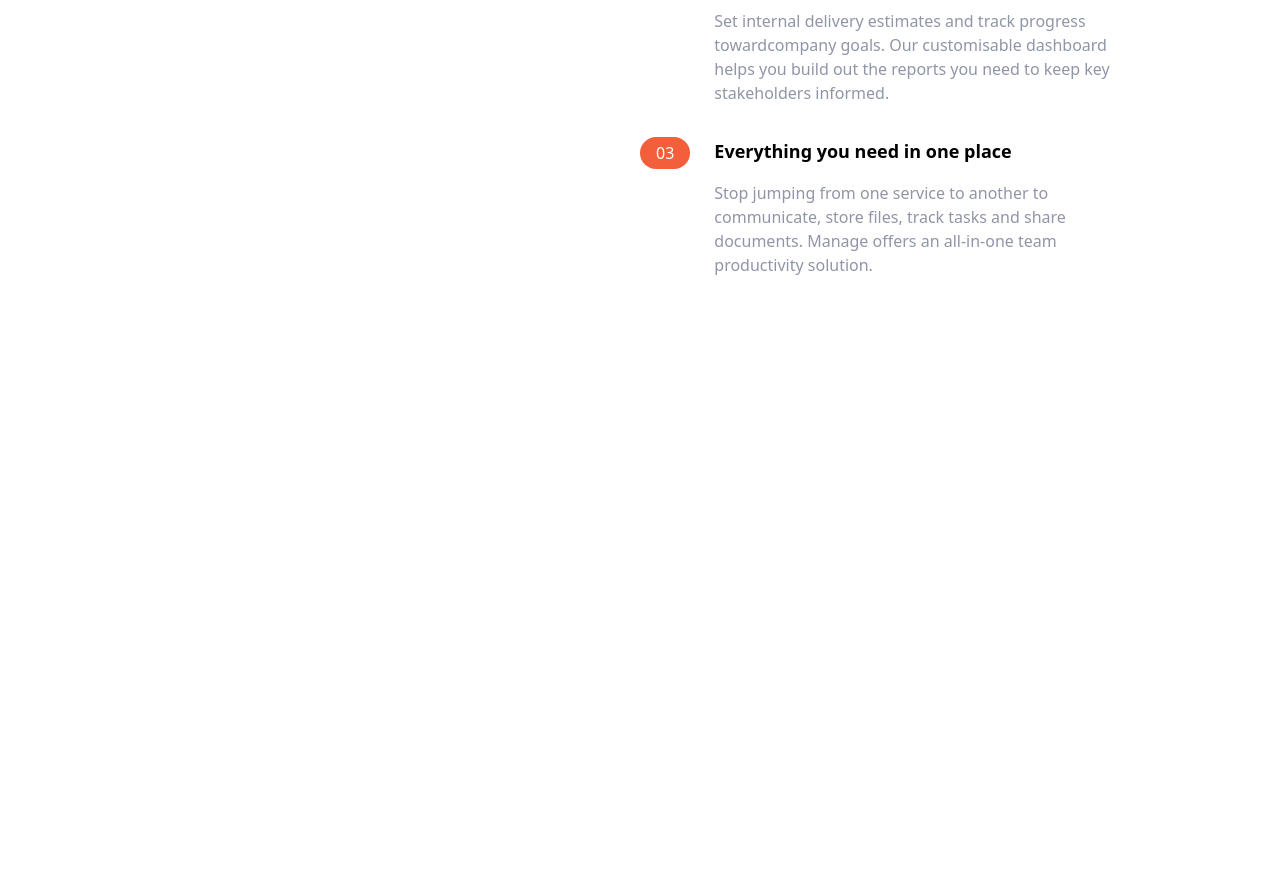
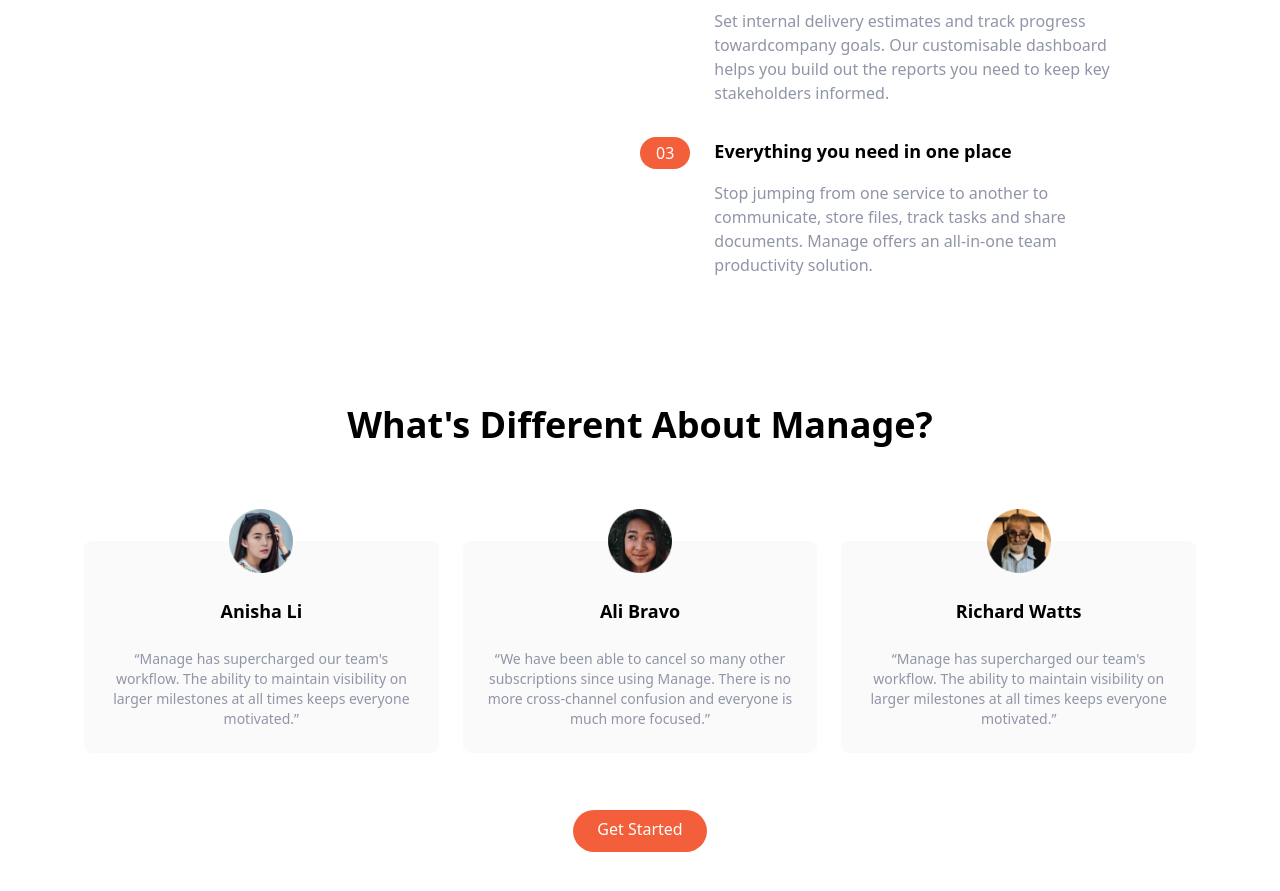
Before and after one commit to Greattie/tailwindproject, a website: page index.html in a window 1280 px wide. Shown: the part 863-1754 px from the top of the page. Before the commit the page ends 1140 px from the top, so only its background shows below. Drawn offline with Linux system fonts and the light colour scheme.

Commit message:
Created third section

```diff
--- a/index.html
+++ b/index.html
@@ -165,6 +165,63 @@
             </div>
         </div>
     </section>
+
+    <!-- SECTION THREE TESTIMONIALS -->
+    <section id="testimonials">
+        <!-- Container to heading and testm blocks -->
+        <div class="max-w-6xl px-5 mx-auto mt-32 text-center">
+            <!-- Heading -->
+            <h2 class="text-4xl font-bold text-center">
+                What's Different About Manage?
+            </h2>
+
+            <!-- Testimonials Container -->
+            <div class="flex flex-col mt-24 md:flex-row md:space-x-6">
+                <!-- Testimonial 1 -->
+                <div class="flex flex-col items-center p-6 space-y-6 rounded-lg bg-veryLightGray md:w-1/3">
+                    <img src="img/avatar-anisha.png" class="w-16 -mt-14" alt="" />
+                    <h5 class="text-lg font-bold">
+                        Anisha Li
+                    </h5>
+                    <p class="text-sm text-darkGrayishBlue">
+                        “Manage has supercharged our team's workflow. The ability to maintain visibility on larger
+                        milestones at all times keeps everyone motivated.”
+                    </p>
+                </div>
+
+                <!-- Testimonial 2 -->
+                <div class="hidden flex-col items-center p-6 space-y-6 rounded-lg bg-veryLightGray md:flex md:w-1/3">
+                    <img src="img/avatar-ali.png" class="w-16 -mt-14" alt="" />
+                    <h5 class="text-lg font-bold">
+                        Ali Bravo
+                    </h5>
+                    <p class="text-sm text-darkGrayishBlue">
+                        “We have been able to cancel so many other subscriptions since using Manage. There is no more
+                        cross-channel confusion and everyone is much more focused.”
+                    </p>
+                </div>
+
+                <!-- Testimonial 3 -->
+                <div class="hidden flex-col items-center p-6 space-y-6 rounded-lg bg-veryLightGray md:flex md:w-1/3">
+                    <img src="img/avatar-richard.png" class="w-16 -mt-14" alt="" />
+                    <h5 class="text-lg font-bold">
+                        Richard Watts
+                    </h5>
+                    <p class="text-sm text-darkGrayishBlue">
+                        “Manage has supercharged our team's workflow. The ability to maintain visibility on larger
+                        milestones at all times keeps
+                        everyone motivated.”
+                    </p>
+                </div>
+            </div>
+            <!-- Button -->
+            <div class="my-16">
+                <a href="#" class="p-3 px-6 pt-2 text-white bg-brightRed rounded-full baseline hover:bg-brightRedLight">
+                    Get Started
+                </a>
+            </div>
+        </div>
+    </section>
 </body>
 
 </html>
```
